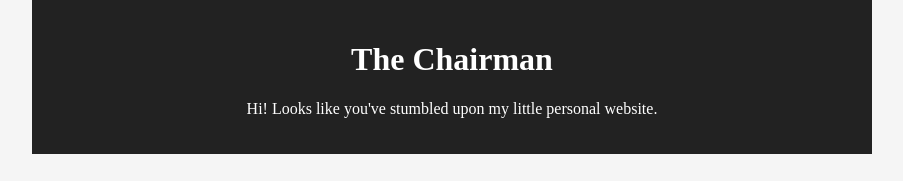
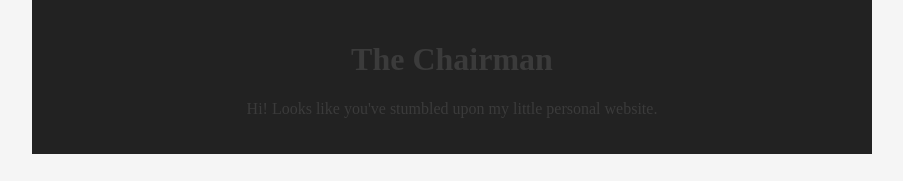
Before and after one commit to koby-chair/ChairSite, a plain HTML site: page index.html in a window 1280 px wide. Shown: the top 181 px of the page, without its empty margins (188-1091 px from the left). Drawn offline with Linux system fonts and the light colour scheme.

Commit message:
Update style.css

```diff
--- a/style.css
+++ b/style.css
@@ -14,7 +14,7 @@ header, section, footer {
 
 header {
   background: #222;
-  color: white;
+  color: #3b3b3b;
   text-align: center;
 }
 
```
